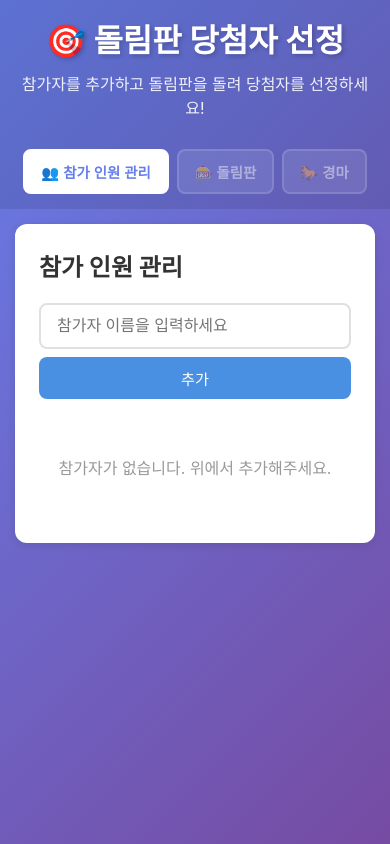
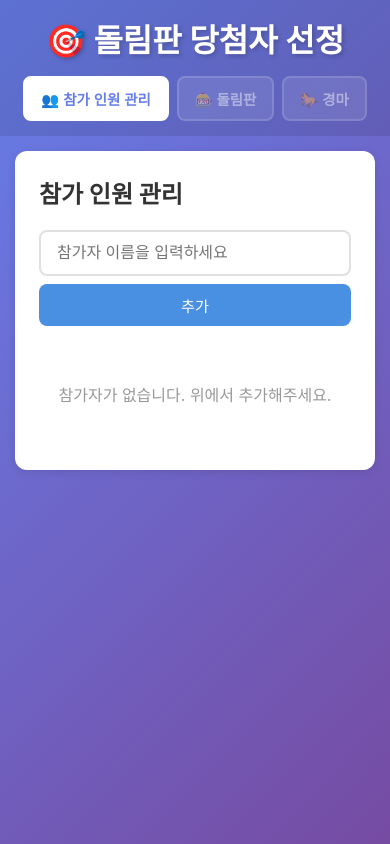
Before and after one commit to LimFull/random-pick, a React (Vite) app: page / in a window 390 px wide. Built offline with nearby package versions, Linux system fonts and the light colour scheme.

Commit message:
chore: 헤더 변경

```diff
--- a/src/App.css
+++ b/src/App.css
@@ -27,20 +27,15 @@ body {
 .app-header {
   text-align: center;
   color: white;
-  padding: 20px;
+  padding: 20px 20px 0;
   background: rgba(0, 0, 0, 0.1);
 }
 
 .app-header h1 {
   font-size: 2.5rem;
-  margin-bottom: 10px;
   text-shadow: 2px 2px 4px rgba(0, 0, 0, 0.2);
 }
 
-.app-header p {
-  font-size: 1.1rem;
-  opacity: 0.9;
-}
 
 .app-nav {
   display: flex;
@@ -192,16 +187,13 @@ body {
 
 @media (max-width: 768px) {
   .app-header {
-    padding: 15px;
+    padding: 15px 15px 0;
   }
 
   .app-header h1 {
     font-size: 2rem;
   }
 
-  .app-header p {
-    font-size: 1rem;
-  }
 
   .app-nav {
     padding: 15px;
--- a/src/App.jsx
+++ b/src/App.jsx
@@ -91,7 +91,6 @@ function App() {
     <div className="app">
       <header className="app-header">
         <h1>🎯 돌림판 당첨자 선정</h1>
-        <p>참가자를 추가하고 돌림판을 돌려 당첨자를 선정하세요!</p>
       </header>
 
       {/* 탭 네비게이션 */}
```
